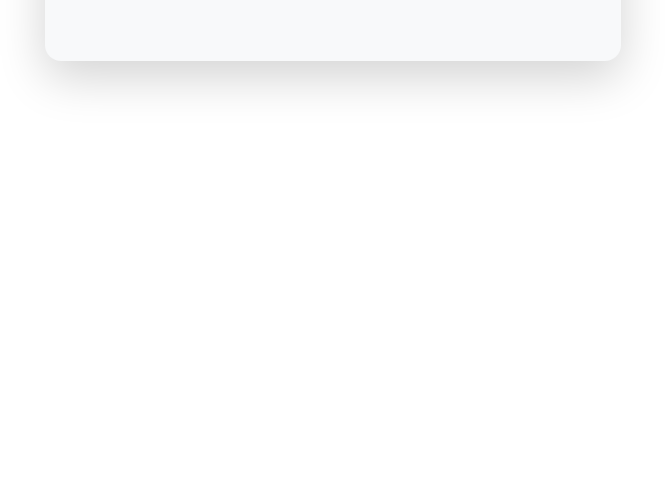
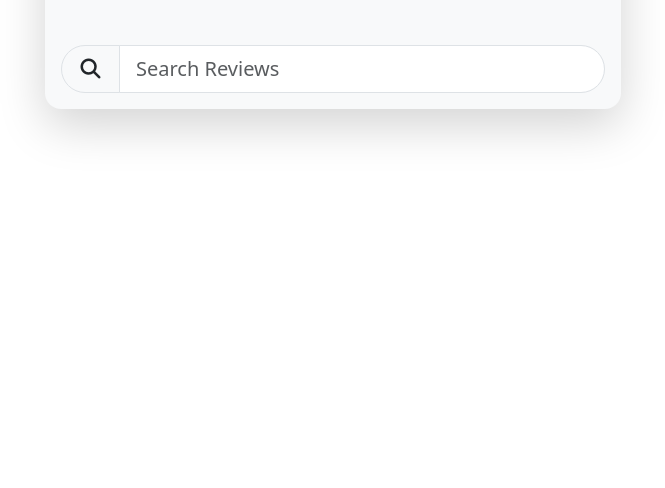
Before and after one commit to rattanatcstu/cs100-rating-component, a plain HTML site: page index.html in a window 1280 px wide. Shown: the part 312-800 px from the top of the page, without its empty margins (307-972 px from the left). Drawn offline with Linux system fonts and the light colour scheme.

Commit message:
Add search review (#4)

```diff
--- a/index.html
+++ b/index.html
@@ -33,6 +33,14 @@
             </div>
           </div>
         </div>
+        <div class="row">
+          <div class="col-12">
+            <div class="input-group input-group-lg">
+              <span class="input-group-text rounded-start-5"><i class="fa-solid fa-magnifying-glass"></i></span>
+              <input type="text" class="form-control rounded-end-5" placeholder="Search Reviews">
+            </div>
+          </div>
+        </div>
       </div>
     </div>
   </div>
```
